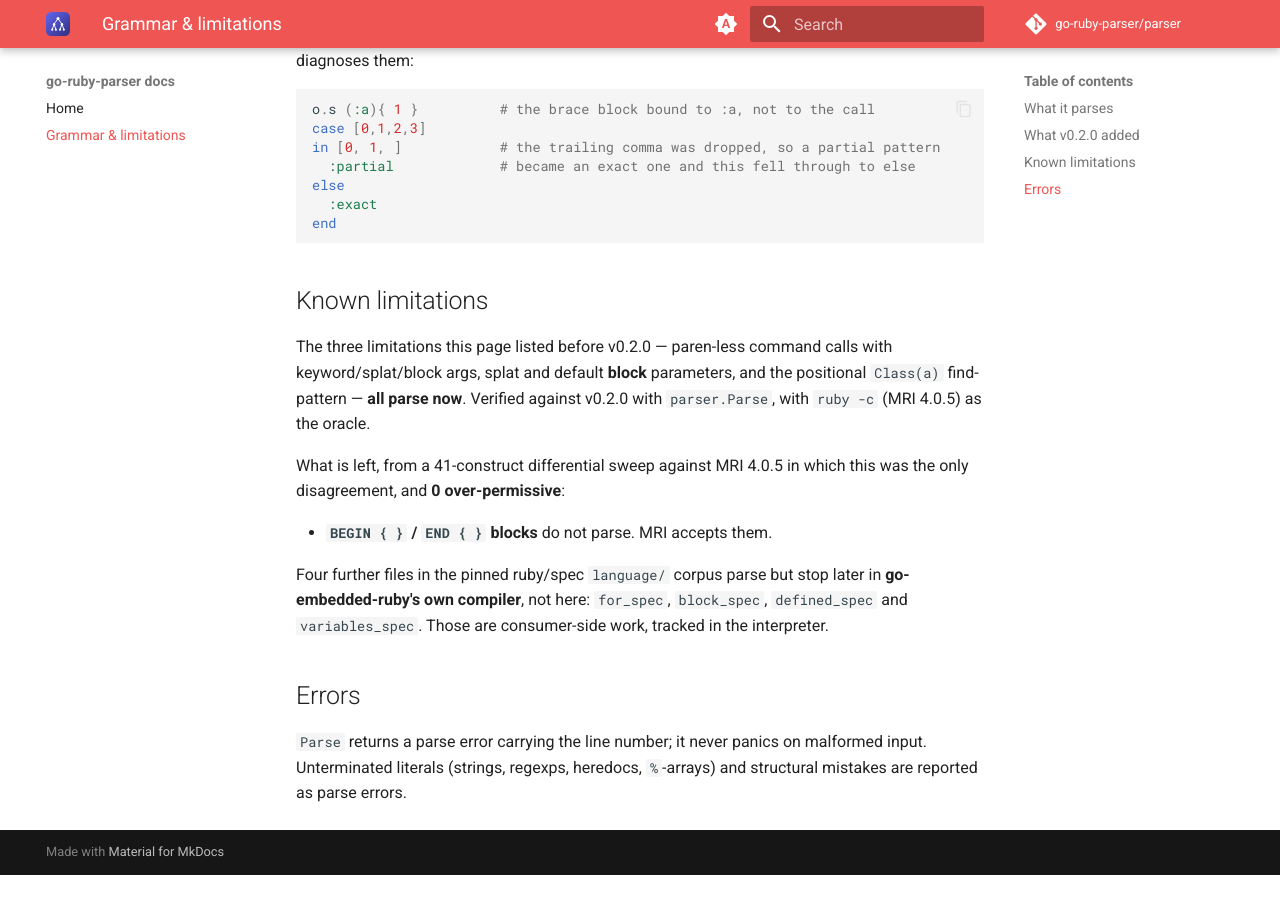
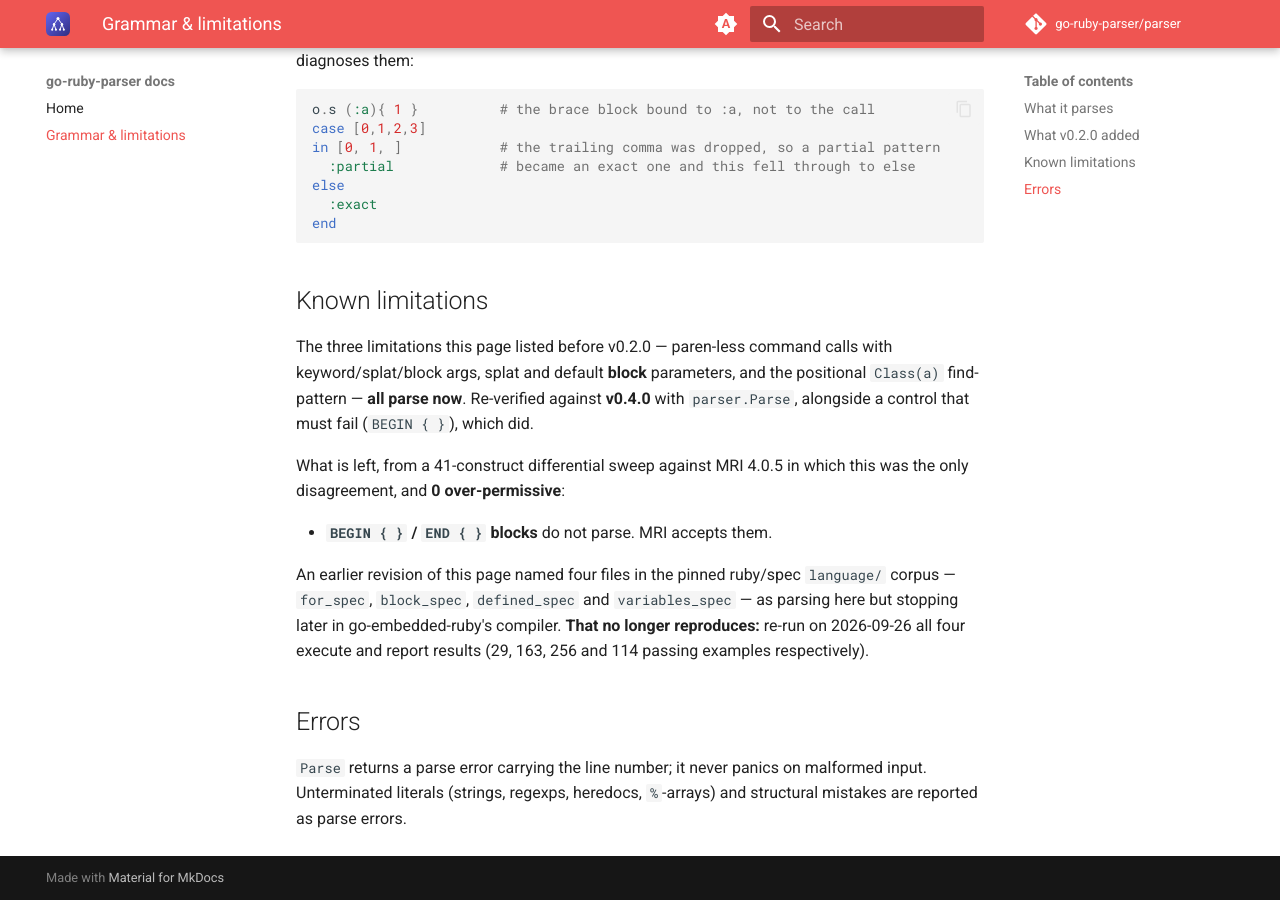
Before and after one commit to go-ruby-parser/docs, an MkDocs documentation site: the page built from docs/grammar.md, in a window 1280 px wide and 900 px high, scrolled down 1541 px. Built offline with MkDocs 1.6.1 and Material for MkDocs 9.7.7, drawn with Linux system fonts in a browser that asks for light colours; comment, search, counter and statistics services are not loaded; the version menu is left out; before the commit the page ends 2416 px from its top, so only the background shows below that; some of the changed text lies outside the part shown.

Commit message:
docs: name v0.4.0, and drop the four-file claim that no longer reproduces (#10)
- Current release was stated as v0.2.0 (2026-09-21). The real latest tag is v0.4.0,
  cut 2026-09-26, and main is exactly v0.4.0. The install snippet pinned v0.2.0 too.
  Also notes that go-embedded-ruby's interpreter currently pins v0.3.0, so the
  interpreter is one release behind.

- grammar.md claimed four files in the pinned ruby/spec language/ corpus -- for_spec,
  block_spec, defined_spec and variables_spec -- parse here but stop later in
  go-embedded-ruby's compiler. Re-run on 2026-09-26 all four execute and report
  results (29, 163, 256 and 114 passing examples), so the claim is recorded as no
  longer reproducing rather than repeated.

- The "all three parse now" note is re-verified against v0.4.0, and says that the
  probe carried a control that must fail (BEGIN { }) and did -- so the result is not
  a probe that answers the same way whatever it is given.

Checked and left alone: the CI claim. ci.yml does enforce the 100% coverage gate on
all three OS lanes (unlike the interpreter, which exempts windows), does run all six
64-bit targets on every push, and does build both js/wasm and wasip1/wasm -- both of
which build here.

Co-authored-by: Claude Opus 5 <noreply@anthropic.com>

```diff
--- a/docs/grammar.md
+++ b/docs/grammar.md
@@ -1,8 +1,8 @@
 # Grammar & limitations
 
 go-ruby-parser accepts a broad, practical subset of Ruby 4.0, all
-differential-tested against MRI 4.0.5. This page describes **v0.2.0**
-(2026-09-21), which closed fourteen grammar gaps — see *What v0.2.0 added*
+differential-tested against MRI 4.0.5. This page describes **v0.4.0**
+(2026-09-26); the grammar gaps closed in v0.2.0 are listed under *What v0.2.0 added*
 below.
 
 ## What it parses
@@ -74,18 +74,20 @@ end
 
 The three limitations this page listed before v0.2.0 — paren-less command calls
 with keyword/splat/block args, splat and default **block** parameters, and the
-positional `Class(a)` find-pattern — **all parse now**. Verified against v0.2.0
-with `parser.Parse`, with `ruby -c` (MRI 4.0.5) as the oracle.
+positional `Class(a)` find-pattern — **all parse now**. Re-verified against
+**v0.4.0** with `parser.Parse`, alongside a control that must fail (`BEGIN { }`),
+which did.
 
 What is left, from a 41-construct differential sweep against MRI 4.0.5 in which
 this was the only disagreement, and **0 over-permissive**:
 
 - **`BEGIN { }` / `END { }` blocks** do not parse. MRI accepts them.
 
-Four further files in the pinned ruby/spec `language/` corpus parse but stop
-later in **go-embedded-ruby's own compiler**, not here: `for_spec`, `block_spec`,
-`defined_spec` and `variables_spec`. Those are consumer-side work, tracked in the
-interpreter.
+An earlier revision of this page named four files in the pinned ruby/spec
+`language/` corpus — `for_spec`, `block_spec`, `defined_spec` and `variables_spec`
+— as parsing here but stopping later in go-embedded-ruby's compiler. **That no
+longer reproduces:** re-run on 2026-09-26 all four execute and report results
+(29, 163, 256 and 114 passing examples respectively).
 
 ## Errors
 
```
Also changed, not shown: docs/index.md (+4 -4 lines).
